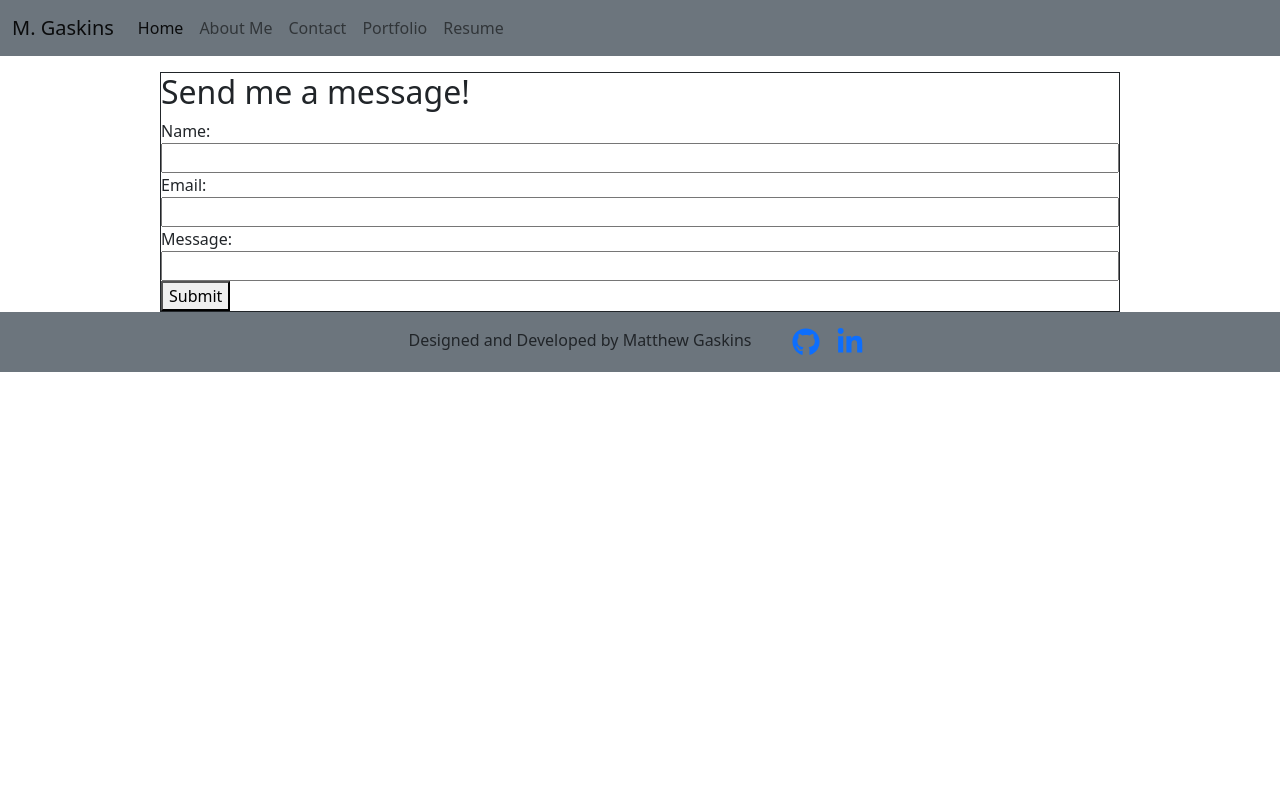
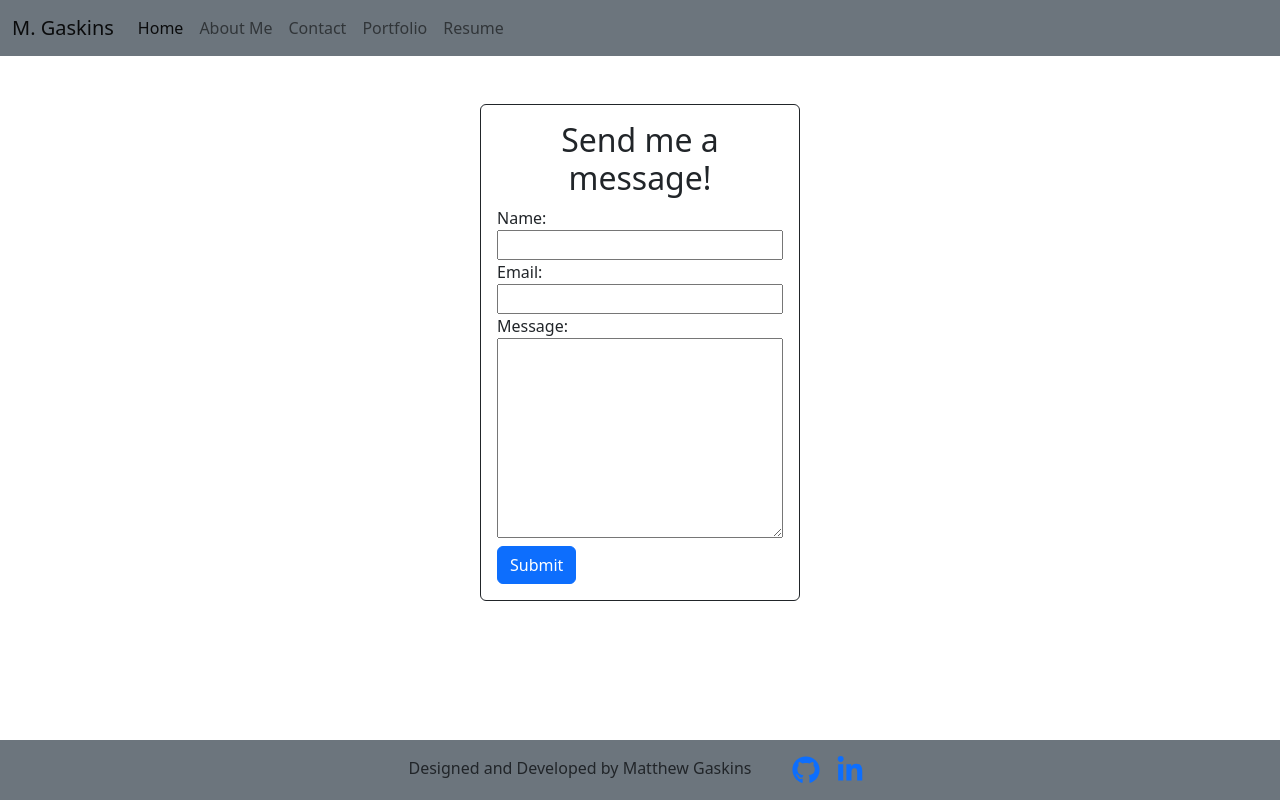
Before and after one commit to mgaskins17/React-Portfolio, a React (Create React App) app: page /contact in a window 1280 px wide. Built offline with nearby package versions, Linux system fonts and the light colour scheme.

Commit message:
Started working on Portfolio

```diff
--- a/src/components/pages/Contact.js
+++ b/src/components/pages/Contact.js
@@ -4,10 +4,10 @@ import React from 'react';
 export default function Contact() {
     return (
         <section>
-            <form className="border border-dark w-75 mx-auto mt-3">
-                <h2 className="">Send me a message!</h2>
+            <form className="contactForm border border-dark w-25 mx-auto mt-5 p-3 rounded">
+                <h2 className="text-center">Send me a message!</h2>
                 <div className="d-flex flex-column">
-                    <label for="name">Name:</label>
+                    <label htmlFor="name">Name:</label>
                     <input type="text"></input>
                 </div>
                 <div className="d-flex flex-column">
@@ -16,9 +16,11 @@ export default function Contact() {
                 </div>
                 <div className="d-flex flex-column">
                     <label for="message">Message:</label>
-                    <input type="text"></input>
+                    <textarea id="contactMSG" type="text"></textarea>
                 </div>
-                <button>Submit</button>
+                <div>
+                    <button className="mt-2 btn btn-primary">Submit</button>
+                </div>
             </form>
         </section>
     )
--- a/src/components/pages/Portfolio.js
+++ b/src/components/pages/Portfolio.js
@@ -0,0 +1,18 @@
+import React from 'react';
+
+
+export default function Portfolio() {
+  return (
+    <section>
+    <div className="card">
+        <img src="..." className="card-img-top" alt="..." />
+        <div className="card-body">
+          <p className="card-text">
+            Some quick example text to build on the card title and make up the
+            bulk of the card's content.
+          </p>
+        </div>
+      </div>
+    </section>
+  );
+}
--- a/src/style.css
+++ b/src/style.css
@@ -0,0 +1,20 @@
+body {
+    min-height: 10  0vh;
+    display: flex;
+    flex-direction: column;
+}
+
+footer {
+    position: fixed;
+    left: 0;
+    bottom: 0;
+    width: 100%;
+}
+
+#contactMSG {
+    height: 200px;
+}
+
+.card {
+    width: 18rem;
+}
```
